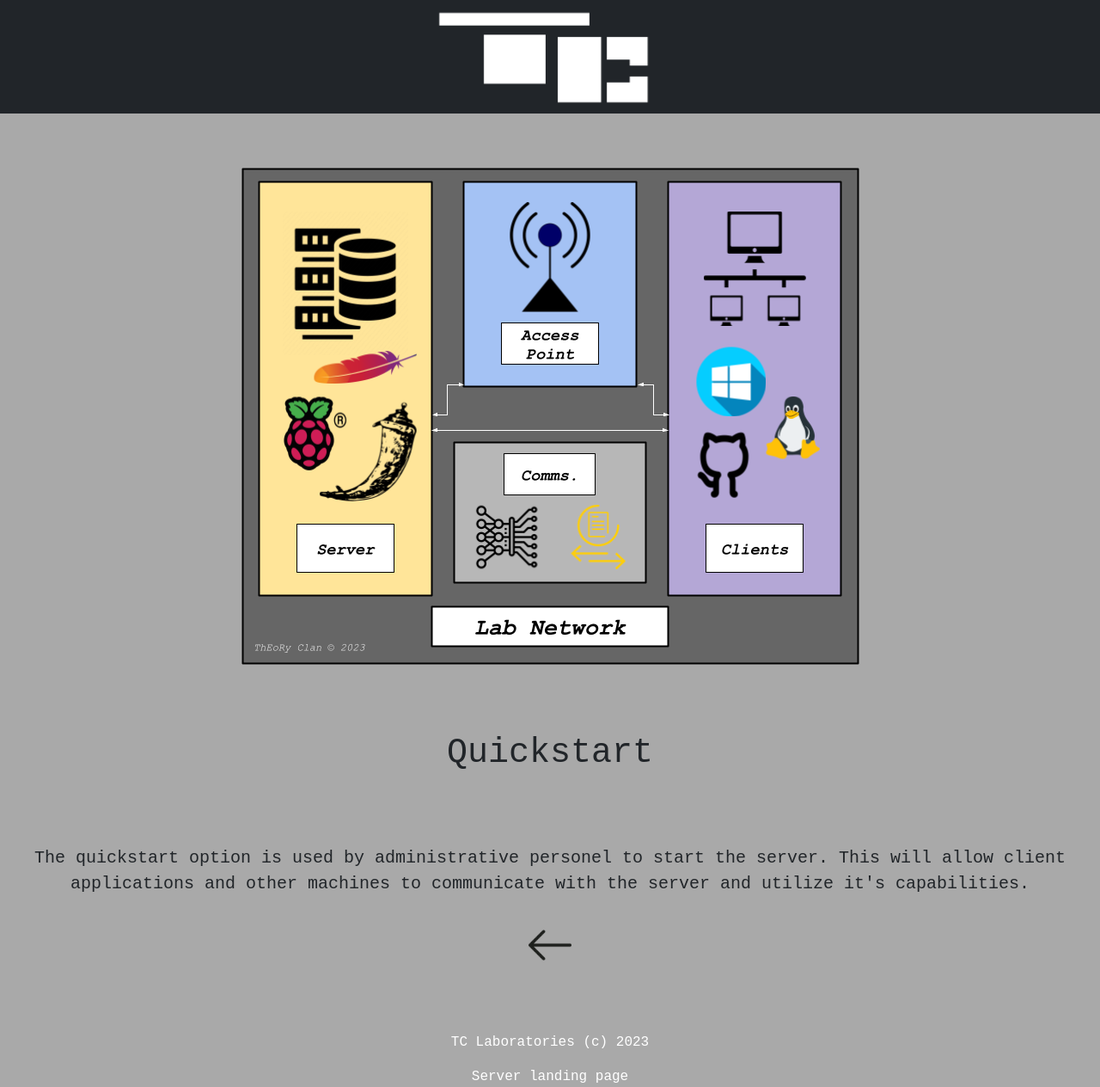
After one commit to njenn001/laboratory, a Flask app: page /info/quickstart in a window 1280 px wide. The commit adds this page. Shown: the whole page at 86% size. Run offline with Flask 3, Linux system fonts and the light colour scheme.

Commit message:
Informative pages 0.0.6

```diff
--- a/flaskr/__init__.py
+++ b/flaskr/__init__.py
@@ -27,6 +27,15 @@ def throw_exec(msg):
     elif 'home' in msg:
         os.system('echo home error')
         return render_template('404.html'), 404
+    elif 'background' in msg:
+        os.system('echo background error')
+        return render_template('404.html'), 404
+    elif 'dependencies' in msg:
+        os.system('echo dependencies error')
+        return render_template('404.html'), 404
+    elif 'quickstart' in msg:
+        os.system('echo quickstart error')
+        return render_template('404.html'), 404
 
 """ Sets the rules for the server.
 
@@ -38,6 +47,7 @@ def set_rules(app):
     app.add_url_rule('/info', endpoint='info')
     app.add_url_rule('/info/background', endpoint='background')
     app.add_url_rule('/info/dependencies', endpoint='dependencies')
+    app.add_url_rule('/info/quickstart', endpoint='quickstart')
 
 
 """ Sets the error handlers on the server.
@@ -60,6 +70,9 @@ def set_methods(app):
 
     index_methods = ['GET']
     info_methods = ['GET']
+    background_methods = ['GET']
+    dependencies_methdos = ['GET']
+    quickstart_methods = ['GET', 'POST']
 
     """ Defines the main route of the server.
     "localhost:5000/"
@@ -79,7 +92,7 @@ def set_methods(app):
             return throw_exec('index')
 
     """ Defines the home route.
-    "localhost:5000/"
+    "localhost:5000/info/"
 
     @return render_template() :
     @rtype render_template() : template
@@ -94,6 +107,57 @@ def set_methods(app):
                 return render_template('info/index.html',style=url_for('static', filename='info/index.css'))
         except Exception as ex:
             return throw_exec('home')
+
+    """ Defines the background route.
+    "localhost:5000/info/background"
+
+    @return render_template() :
+    @rtype render_template() : template
+    """
+    @app.route('/info/background', methods = background_methods)
+    def background():
+
+        try:
+            """ Check for arguments. """
+            if (request.method == 'GET'):
+                os.system('echo web user')
+                return render_template('info/background.html',style=url_for('static', filename='info/background.css'))
+        except Exception as ex:
+            return throw_exec('background')
+
+    """ Defines the dependencies route.
+    "localhost:5000/info/dependencies"
+
+    @return render_template() :
+    @rtype render_template() : template
+    """
+    @app.route('/info/background', methods = dependencies_methdos)
+    def dependencies():
+
+        try:
+            """ Check for arguments. """
+            if (request.method == 'GET'):
+                os.system('echo web user')
+                return render_template('info/dependencies.html',style=url_for('static', filename='info/dependencies.css'))
+        except Exception as ex:
+            return throw_exec('dependencies')
+
+    """ Defines the quickstart route.
+    "localhost:5000/info/quickstart"
+
+    @return render_template() :
+    @rtype render_template() : template
+    """
+    @app.route('/info/quickstart', methods = quickstart_methods)
+    def quickstart():
+
+        try:
+            """ Check for arguments. """
+            if (request.method == 'GET'):
+                os.system('echo web user')
+                return render_template('info/quickstart.html',style=url_for('static', filename='info/quickstart.css'))
+        except Exception as ex:
+            return throw_exec('quickstart')
 
 """ Sets the app instance.
 
--- /dev/null
+++ b/flaskr/static/info/quickstart.css
@@ -0,0 +1,63 @@
+.body {
+  position: absolute;
+  background-color: darkgray;
+
+  top:0px;
+  right:0px;
+  bottom:0px;
+  left:0px;
+
+  width: 100%;
+  height: 100%;
+  margin: 0px;
+  padding: 0px;
+
+  text-align: center;
+  align-items: center;
+  display: block;
+}
+
+.header {
+  color: white;
+  margin: 0px;
+  justify-content: center;
+}
+
+.footer {
+  width: 100%;
+  bottom: 0px;
+  color: white;
+  font-family: 'Courier New', Courier, monospace;
+
+  text-align: center;
+  align-items: center;
+  display: block;
+}
+
+.container{
+
+  bottom: 0px;
+
+  text-align: center;
+  align-items: center;
+  display: block;
+
+}
+
+.option{
+
+  display: block;
+  align-items: center;
+  justify-content: center;
+
+}
+
+.h1{
+  font-family: 'Courier New', Courier, monospace;
+  font-size: 50px;
+}
+
+.exert{
+  font-family: 'Courier New', Courier, monospace;
+  font-size: 20px;
+}
--- a/flaskr/templates/info/index.html
+++ b/flaskr/templates/info/index.html
@@ -27,15 +27,21 @@
 
         <div class="option">
 
+            <a href="../info/quickstart">
                 <button class="button button1">
                     Quickstart
                 </button>
+            </a>
+            <a href="../info/background">
                 <button class="button button1">
                     Background
                 </button>
+            </a>
+            <a href="../info/dependencies">
                 <button class="button button1">
                     Dependencies
                 </button>
+            </a>
             <a href="https://github.com/njenn001/laboratory">
                 <button class="button button1">
                     Github
--- /dev/null
+++ b/flaskr/templates/info/quickstart.html
@@ -0,0 +1,144 @@
+<!--
+    The home page.
+
+    This file extends the base.html structure:
+    > content
+    > footer
+-->
+{% extends 'base.html' %}
+
+<!--
+
+    The content block.
+
+    Used to display the current pages information:
+    > navbar
+    > buttons
+-->
+{% block content %}
+
+    <!--
+
+        A Navigation bar.
+
+        Bootstrap 5 extension for containing and style:
+        > icon
+        > redirection
+        > sticky
+    -->
+    <nav class="navbar navbar-expand-sm bg-dark navbar-dark sticky-top">
+
+        <!-- Fluid container. -->
+        <div
+            class="container-fluid"
+            style="display:block">
+
+            <!-- Clickable image. -->
+            <a class="navbar-brand" href="/index">
+                <img
+                    src="../static/images/tc_logo_transparent.png"
+                    alt="TC Laboratory"
+                    style="width:20%;">
+            </a>
+        </div>
+    </nav>
+
+    <!--
+
+        This pages options.
+
+        Displays general server information:
+        > image
+        > background
+    -->
+    <div
+        class="option"
+        style="background-color: darkgray;">
+
+        <!-- Image. -->
+        <img
+            src="../static/images/LAN.png",
+            style="min-width: 300px">
+
+
+        <!--
+
+            The background option.
+
+            Displays background information.
+            > background
+        -->
+        <div class="option">
+
+            <div class="exert">
+
+                <!-- A title. -->
+                <h1>
+                    Quickstart
+                </h1>
+
+                <br>
+                <br>
+
+                <!-- The text. -->
+                <div class="option">
+                    <p style="padding: 15px">
+                            The quickstart option is used by administrative personel to start the server. This will
+                        allow client applications and other machines to communicate with the server and utilize it's
+                        capabilities.
+
+                    </p>
+                </div>
+
+                <!--
+
+                    The back arrow.
+
+                    Allows the user the return to the previous page:
+                    > home/info
+                -->
+                <div class="option">
+                    <a href="../info">
+                        <img
+                            src="../static/images/back_arrow.png",
+                            style="width: 50px">
+
+                    </a>
+                </div>
+
+                <br>
+                <br>
+
+            </div>
+
+        </div>
+
+    </div>
+{% endblock %}
+
+<!--
+
+    The footer block.
+
+    Used to display laboratory descriptors.
+    > legal info
+    > behind-the-scenes
+-->
+{% block footer %}
+
+    <!--
+
+        The footer.
+
+        Displays important general inforamation:
+        > copyright
+        > page info
+    -->
+    <div
+        class="footer">
+        <p> </p>
+        <p> TC Laboratories (c) 2023 </p>
+        <p> Server landing page </p>
+    </div>
+
+{% endblock %}
```
Also changed, not shown: flaskr/static/info/background.css (added, +63 -0 lines), flaskr/static/info/dependencies.css (added, +63 -0 lines), flaskr/templates/info/background.html (added, +144 -0 lines), flaskr/templates/info/dependencies.html (added, +144 -0 lines), flaskr/static/images/back_arrow.png (added). Lines whose indentation alone changed are shown as unchanged.
